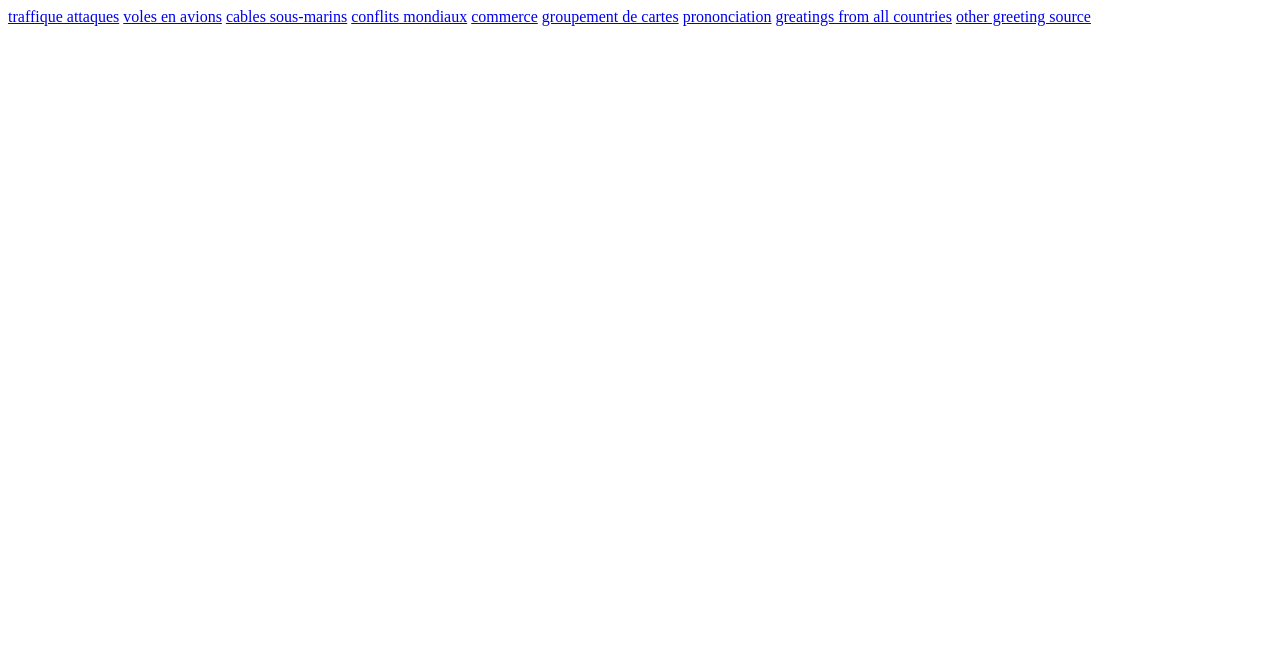
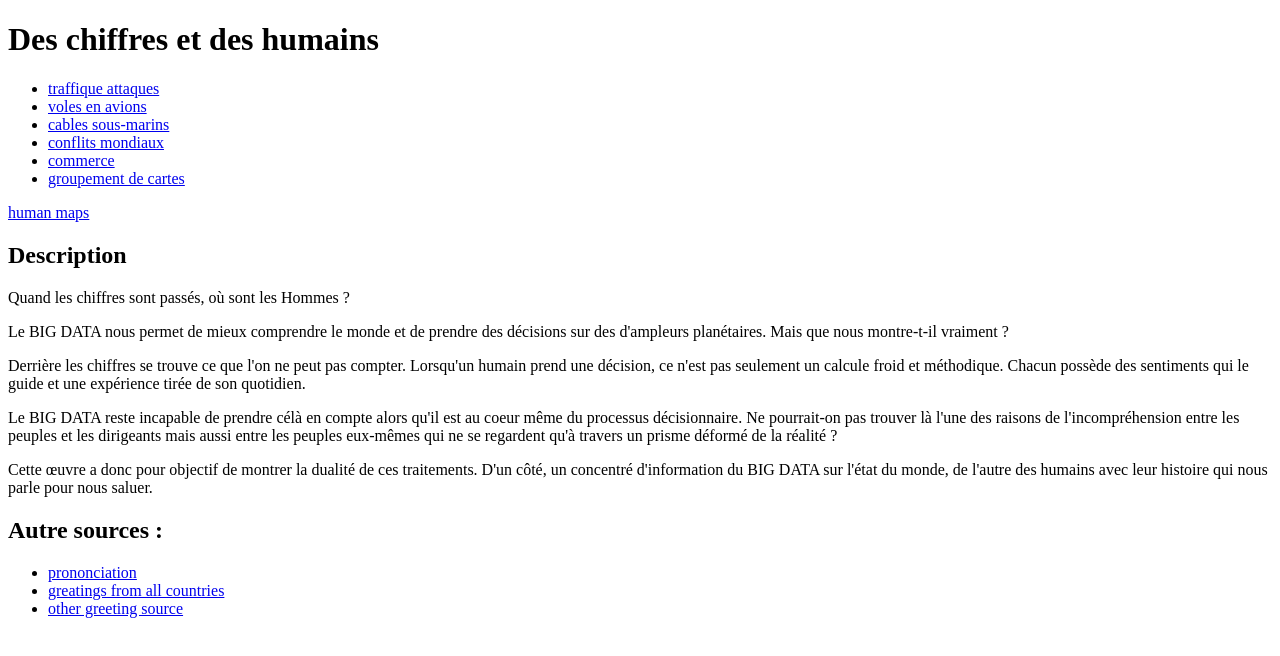
Before and after one commit to Elthel1/map-big-data, a website: page app/home.html in a window 1280 px wide. Drawn offline with Linux system fonts and the light colour scheme.

Commit message:
remise en forme

```diff
--- a/app/home.html
+++ b/app/home.html
@@ -7,26 +7,73 @@
 </head>
 <body>
     <div>
+        <h1>Des chiffres et des humains</h1>
+        <p>
+            <ul>
+                <li>
                     <a href="https://cybermap.kaspersky.com/">traffique attaques</a>
+                </li>
+                <li>
                     <a href="https://www.radarbox.com/@47.47859,-1.10488,z7?vhf=EXTVHF000276">voles en avions</a>
+                </li>
+                <li>
                     <a href="https://www.submarinecablemap.com/">cables sous-marins</a>
+                </li>
+                <li>
                     <a href="https://liveuamap.com/">conflits mondiaux</a>
+                </li>
+                <li>
                     <a href="https://resourcetrade.earth/">commerce</a>
+                </li>
+                <li>
                     <a href="https://www.sos-informatique13.com/astuces/divers/cartes-interactives">groupement de cartes</a>
-        <a href="https://www.howtopronounce.com/assalamu-alaykum">prononciation</a>
-        <a href="https://gist.github.com/subbe/94ba128e4560b50484eb6aa2556b7559">greatings from all countries</a>
-        <a href="https://www.amazingtalker.fr/blog/fr/divers/78406/">other greeting source</a>
+                </li>
+            </ul>
+        </p>
+
     </div>
     <div>
-        <iframe
-        src="https://cybermap.kaspersky.com/"
-        width="100%"
-        height="500"
-        frameborder="0"
-        allowfullscreen
-        sandbox>
-        </iframe>
-
+        <a href="/test-map">human maps</a>
+    </div>
+    <div>
+        <h2> Description</h2>
+        <p>
+            Quand les chiffres sont passés, où sont les Hommes ?
+        </p>
+        <p>
+            Le BIG DATA nous permet de mieux comprendre le monde et de prendre des décisions sur des
+            d'ampleurs planétaires. Mais que nous montre-t-il vraiment ?
+        </p>
+        <p>
+            Derrière les chiffres se trouve ce que l'on ne peut pas compter. Lorsqu'un humain prend
+            une décision, ce n'est pas seulement un calcule froid et méthodique. Chacun possède des
+            sentiments qui le guide et une expérience tirée de son quotidien.
+        </p>
+        <p>
+            Le BIG DATA reste incapable de prendre célà en compte alors qu'il est au coeur même du
+            processus décisionnaire. Ne pourrait-on pas trouver là l'une des raisons de
+            l'incompréhension entre les peuples et les dirigeants mais aussi entre les peuples
+            eux-mêmes qui ne se regardent qu'à travers un prisme déformé de la réalité ?
+        </p>
+        <p>
+            Cette œuvre a donc pour objectif de montrer la dualité de ces traitements. D'un côté,
+            un concentré d'information du BIG DATA sur l'état du monde, de l'autre des humains avec
+            leur histoire qui nous parle pour nous saluer.
+        </p>
+    </div>
+    <div>
+        <h2>Autre sources :</h2>
+        <ul>
+            <li>
+                <a href="https://www.howtopronounce.com/assalamu-alaykum">prononciation</a>
+            </li>
+            <li>
+                <a href="https://gist.github.com/subbe/94ba128e4560b50484eb6aa2556b7559">greatings from all countries</a>
+            </li>
+            <li>
+                <a href="https://www.amazingtalker.fr/blog/fr/divers/78406/">other greeting source</a>
+            </li>
+        </ul>
     </div>
 </body>
 </html>
```
Also changed, not shown: app/test_map.html (+3 -6 lines). Lines whose indentation alone changed are shown as unchanged.
